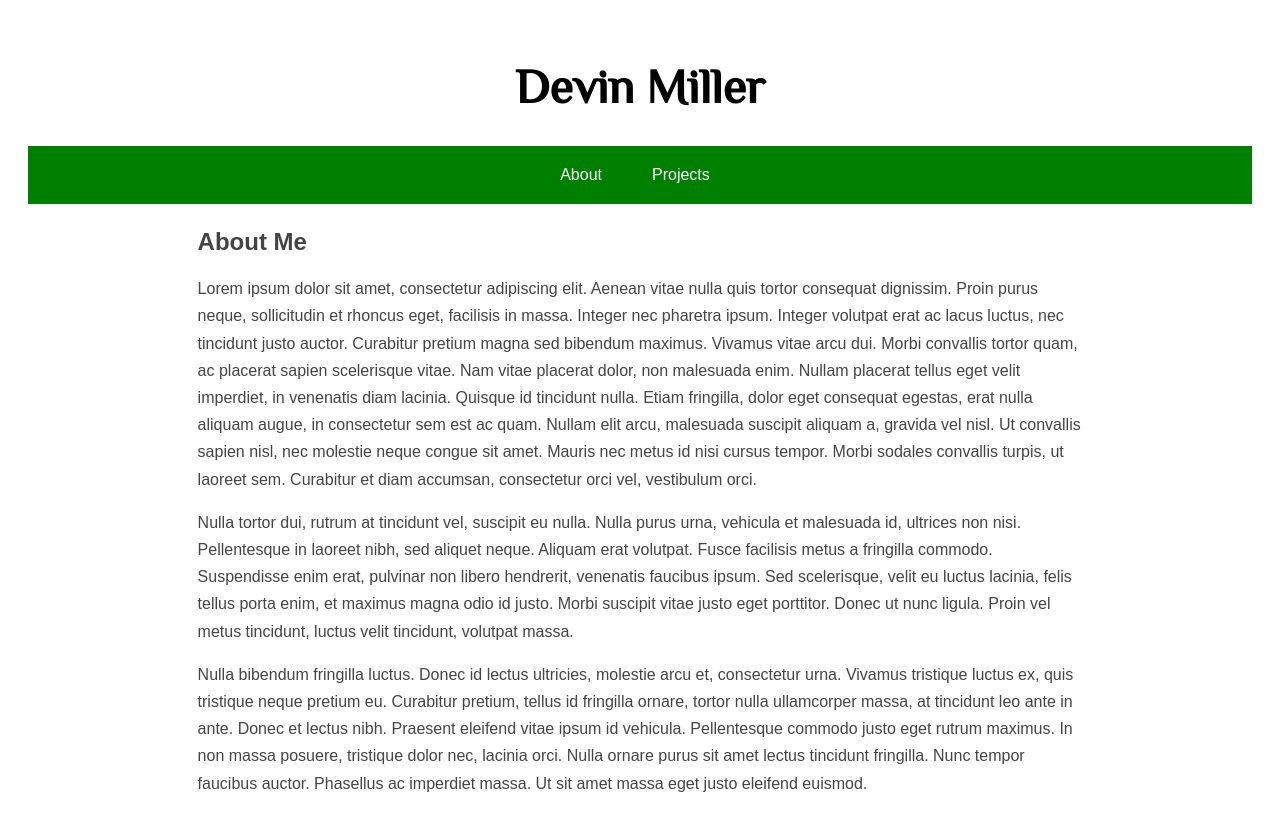
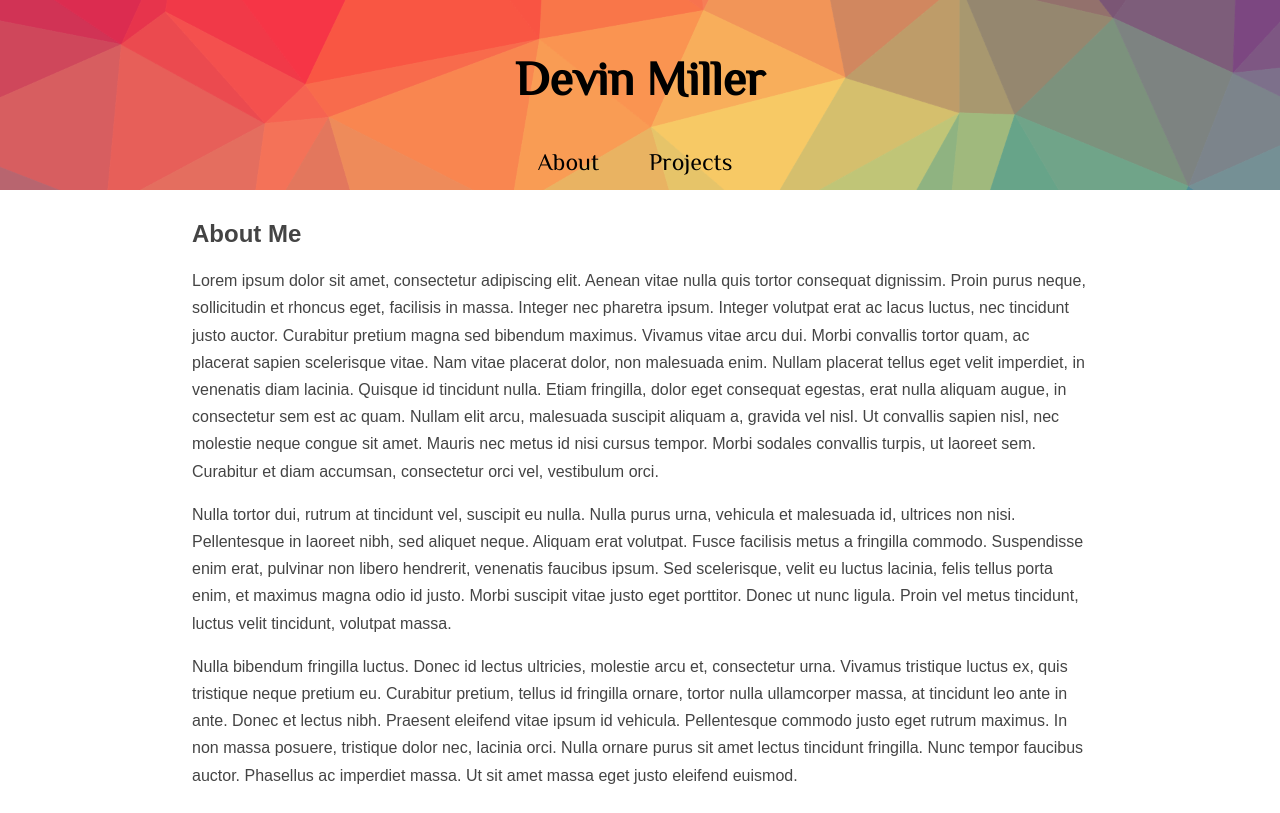
Before and after one commit to devzmiller/devin-portfolio, a React (Create React App) app: page / in a window 1280 px wide. Built offline with nearby package versions, Linux system fonts and the light colour scheme.

Commit message:
Add header background image.

```diff
--- a/src/stylesheets/App.css
+++ b/src/stylesheets/App.css
@@ -1,11 +1,15 @@
 body {
-  font-family: sans-serif; }
+  font-family: sans-serif;
+  margin: 0; }
 
 .App-header {
   height: 150px;
-  padding: 20px; }
+  padding: 20px;
+  background-image: url("/images/color-header.png");
+  background-size: 100%;
+  background-position: center;
+  font-family: 'Philosopher', serif; }
   .App-header h1 {
-    font-family: 'Philosopher', serif;
     font-size: 3em;
     text-align: center; }
 
--- a/src/stylesheets/App.scss
+++ b/src/stylesheets/App.scss
@@ -1,12 +1,16 @@
 body {
   font-family: sans-serif;
+  margin: 0;
 }
 
 .App-header {
   height: 150px;
   padding: 20px;
+  background-image: url('/images/color-header.png');
+  background-size: 100%;
+  background-position: center;
+  font-family: 'Philosopher', serif;
   h1 {
-    font-family: 'Philosopher', serif;
     font-size: 3em;
     text-align: center;
   }
--- a/src/stylesheets/Navbar.css
+++ b/src/stylesheets/Navbar.css
@@ -1,12 +1,11 @@
-nav {
-  background-color: green; }
 nav ul {
   display: block;
   width: fit-content;
   margin: auto; }
+
 nav li {
-    color: white;
+  font-size: 1.5em;
   cursor: pointer;
   list-style-type: none;
   display: inline-block;
-    margin: 20px 50px 20px 0px; }
+  margin: 10px 50px 20px 0px; }
--- a/src/stylesheets/Navbar.scss
+++ b/src/stylesheets/Navbar.scss
@@ -1,15 +1,14 @@
 nav {
-  background-color: green;
   ul {
     display: block;
     width: fit-content;
     margin: auto;
   }
   li {
-    color: white;
+    font-size: 1.5em;
     cursor: pointer;
     list-style-type: none;
     display: inline-block;
-    margin: 20px 50px 20px 0px;
+    margin: 10px 50px 20px 0px;
   }
 }
```
Also changed, not shown: public/images/color-header.png (added). Lines whose indentation alone changed are shown as unchanged.
